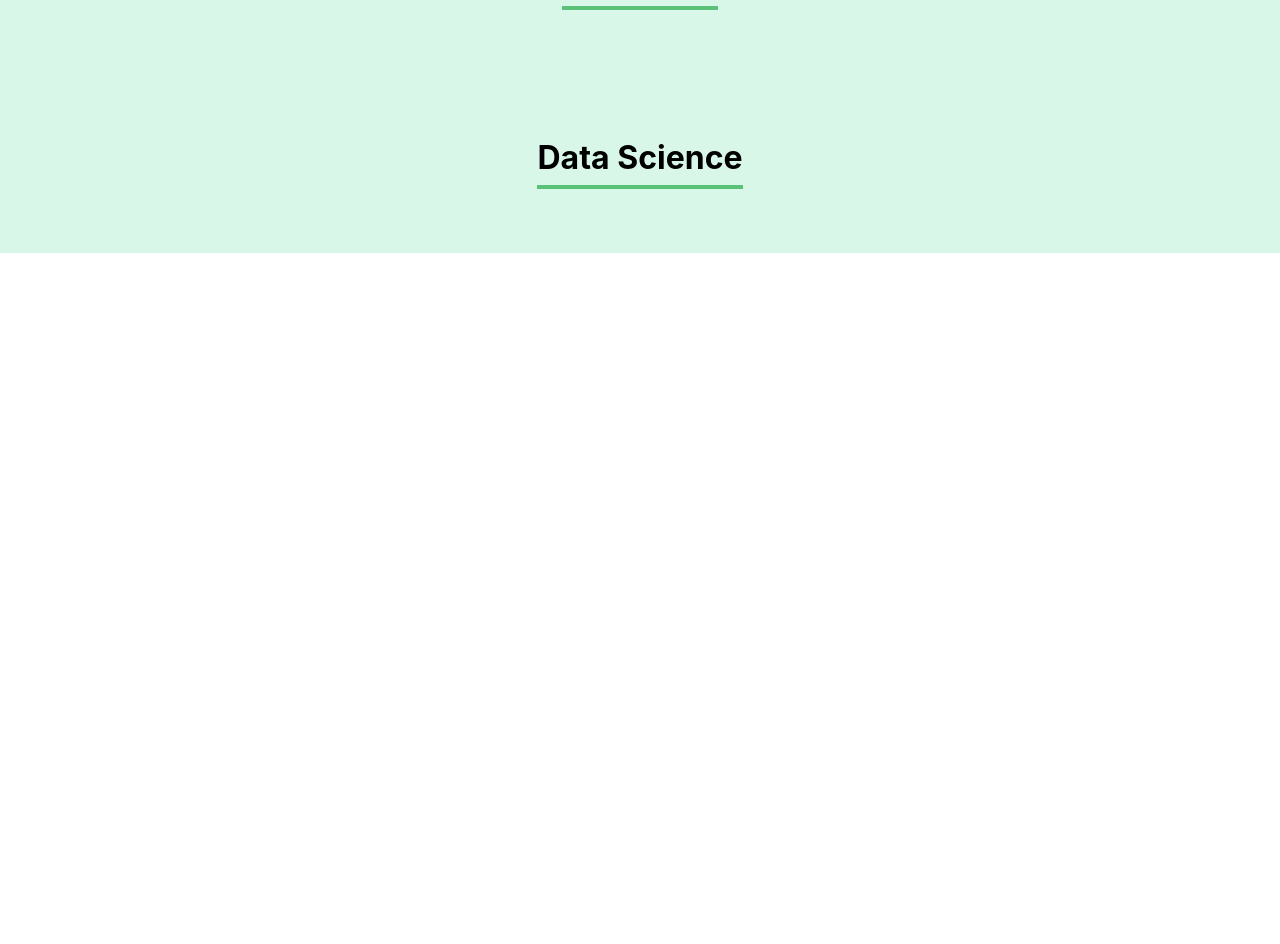
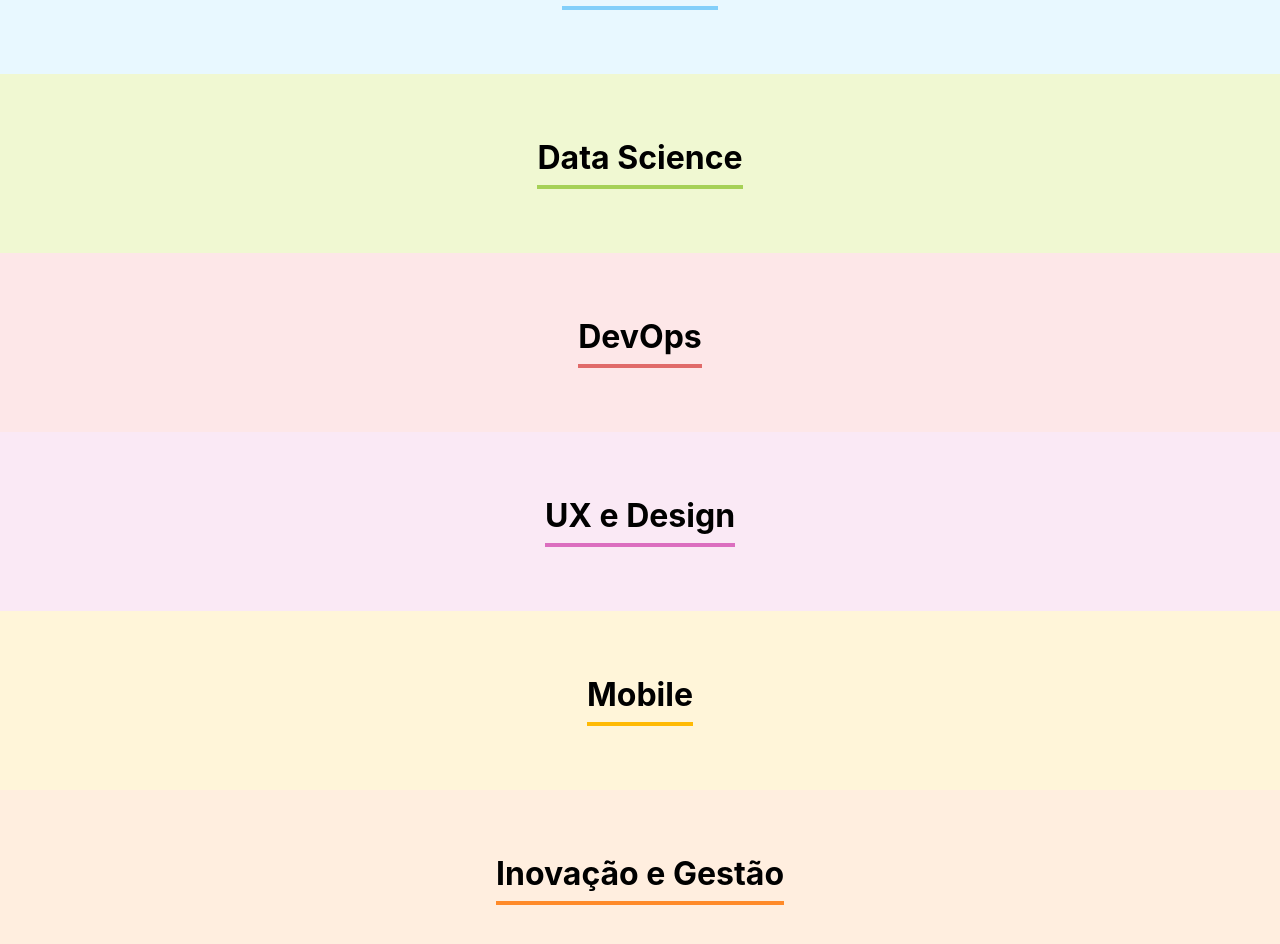
Before and after one commit to Matheus-Pombeiro/organo, a React (Create React App) app: page / in a window 1280 px wide. Shown: the part 1700-2644 px from the top of the page. Before the commit the page ends 1953 px from the top, so only its background shows below. Built offline with nearby package versions, Linux system fonts and the light colour scheme.

Commit message:
ADD: adapting the exhibition of the Time component and its style

```diff
--- a/src/App.js
+++ b/src/App.js
@@ -4,6 +4,44 @@
 import Time from './components/Time';
 
 function App() {
+  const times = [
+    {
+      nome: "Programação",
+      corPrimaria: "#57c278",
+      corSecundaria: "#d9f7e9"
+    },
+    {
+      nome: "Front-End",
+      corPrimaria: "#82cffa",
+      corSecundaria: "#e8f8ff"
+    },
+    {
+      nome: "Data Science",
+      corPrimaria: "#a6d157",
+      corSecundaria: "#f0f8d2"
+    },
+    {
+      nome: "DevOps",
+      corPrimaria: "#e06b69",
+      corSecundaria: "#fde7e8"
+    },
+    {
+      nome: "UX e Design",
+      corPrimaria: "#db6ebf",
+      corSecundaria: "#fae9f5"
+    },
+    {
+      nome: "Mobile",
+      corPrimaria: "#ffba05",
+      corSecundaria: "#fff5d9"
+    },
+    {
+      nome: "Inovação e Gestão",
+      corPrimaria: "#ff8a29",
+      corSecundaria: "#ffeedf"
+    }
+  ];
+
   const [colaboradores, setColaboradores] = useState([]);
 
   const aoNovoColaboradorAdicionado = (colaborador) => {
@@ -15,9 +53,12 @@
     <div className="App">
       <Banner />
       <Formulario aoColaboradorCadastrado={colaborador => aoNovoColaboradorAdicionado(colaborador)}/>
-      <Time nome={"Programação"} />
-      <Time nome={"Front-End"} />
-      <Time nome={"Data Science"} />
+      {times.map(time => <Time
+        key={time.nome}
+        nome={time.nome}
+        corPrimaria={time.corPrimaria}
+        corSecundaria={time.corSecundaria}
+      />)}
     </div>
   );
 }
--- a/src/components/Time/Time.css
+++ b/src/components/Time/Time.css
@@ -1,12 +1,11 @@
 .time {
     padding: 32px;
-    background-color: #d9f7e9;
     text-align: center;
 }
 
 .time h3 {
     padding-bottom: 8px;
     font-size: 32px;
-    border-bottom: 4px solid #57c278;
+    border-bottom: 4px solid;
     display: inline-block;
 }
--- a/src/components/Time/index.js
+++ b/src/components/Time/index.js
@@ -2,8 +2,8 @@
 
 const Time = (props) => {
     return (
-        <section className="time">
-            <h3>{props.nome}</h3>
+        <section className="time" style={{ backgroundColor: props.corSecundaria }}>
+            <h3 style={{ borderColor: props.corPrimaria }}>{props.nome}</h3>
         </section>
     )
 };
```
